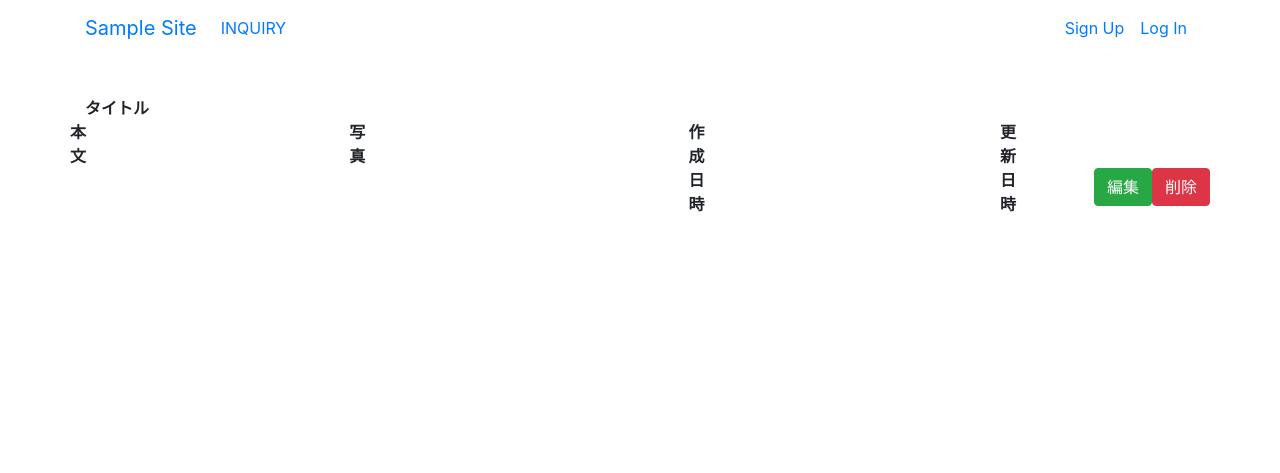
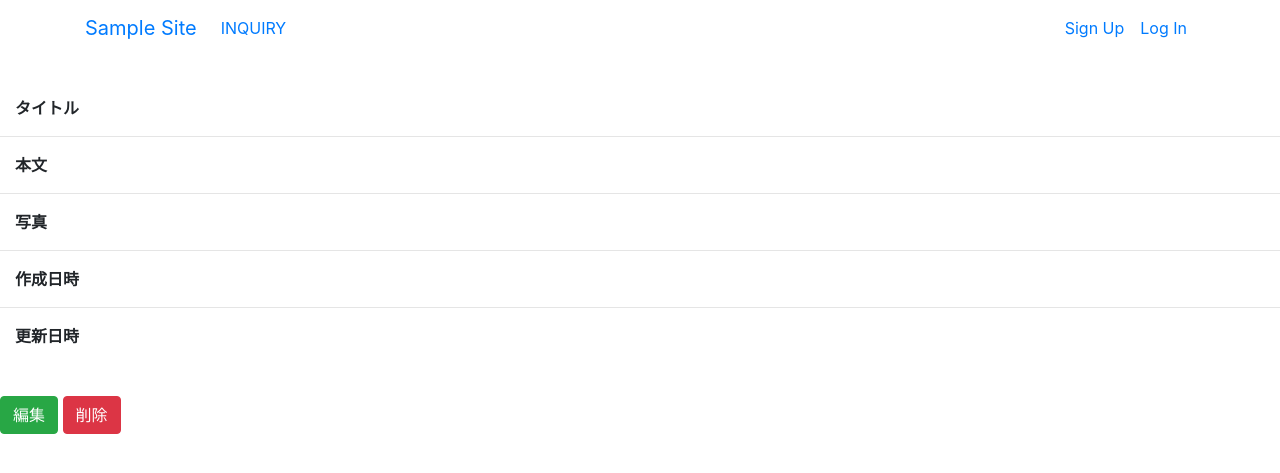
Before and after one commit to kubo-nanami/my_cat, a Django app: template mysite/polls/templates/polls/management_detail.html in a window 1280 px wide. Shown: the top 473 px of the page. Run offline with Django 3.2, Linux system fonts and the light colour scheme; the template is opened without the code that fills it, so the values that code supplies are empty; parts of the project's set-up code (start-up, migrations or seed data) failed here and were passed over; some libraries are stand-ins or nearby versions.

Commit message:
new file:   mysite/IMG_2817.JPG

```diff
--- a/mysite/polls/templates/polls/management_detail.html
+++ b/mysite/polls/templates/polls/management_detail.html
@@ -7,20 +7,20 @@
 
 
 {% block contents %}
-<div class="container">
-    <div class="row">
+<div class=".container">
+    <div class=".row">
         <div class="my-div-style w-100">
 
-            <div class="col-lg-3">
+            <div class="col-md-3">
                 <strong>タイトル</strong>
             </div>
-            <div class="col-lg-12">
+            <div class="col-md-12">
                 {{ object.title}}
             </div>
         </div>
         <hr>
 
-        <div class="row">
+        <div class=".row">
             <div class="col-lg-3">
                 <strong>本文</strong>
             </div>
@@ -31,13 +31,13 @@
 
         <hr>
 
-        <div class="row">
+        <div class=".row">
             <div class="col-lg-3">
                 <strong>写真</strong>
             </div>
             <div class="col-lg-3">
                 {% if object.photo1 %}
-                    <img src="{{ object.photo1.url}}" width="200" height="200"/>
+                    <img src="{{ object.photo1.url}}" width="500" height="500"/>
                 {% endif %}
             </div>
             <div class="col-lg-3">
@@ -54,7 +54,7 @@
 
         <hr>
 
-        <div class="row">
+        <div class=".row">
             <div class="col-lg-3">
                 <strong>作成日時</strong>
             </div>
@@ -65,7 +65,7 @@
 
         <hr>
 
-        <div class="row">
+        <div class=".row">
             <div class="col-lg-3">
                 <strong>更新日時</strong>
             </div>
--- a/mysite/polls/templates/polls/management_list.html
+++ b/mysite/polls/templates/polls/management_list.html
@@ -10,8 +10,8 @@
 {% endblock %}
 
 {% block contents %}
-<div class="container">
-    <div class="row">
+<div class=".container">
+    <div class=".row">
         <div class="my-div-style w-100">
             <div class="col-lg-8 col-md-10 mx-auto">
                 <div class="clearfix">
--- a/mysite/polls/views.py
+++ b/mysite/polls/views.py
@@ -75,7 +75,7 @@ class DiaryUpdateView(LoginRequiredMixin, generic.UpdateView):
 
     def form_valid(self, form):
         messages.success(self.request, '日記を更新しました。')
-        return super().form_invalid(form)
+        return super().form_valid(form)
 
     def form_invalid(self, form):
         messages.error(self.request, "日記の更新に失敗しました。")
```
Also changed, not shown: mysite/polls/templates/polls/inquiry.html (+5 -5 lines), mysite/IMG_2817.JPG (added), mysite/IMG_2817_uVLIQpM.JPG (added), mysite/db.sqlite3, mysite/static/css/mystyle.css (line endings or trailing spaces).
